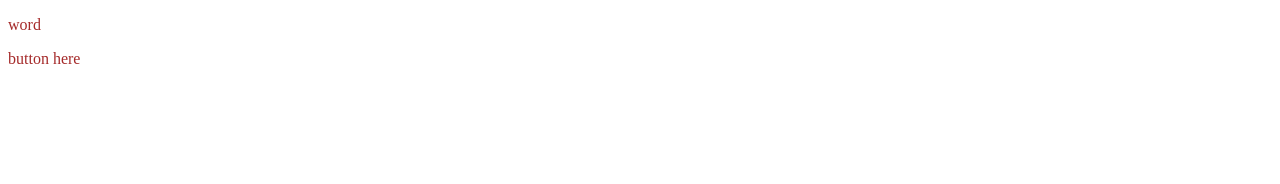
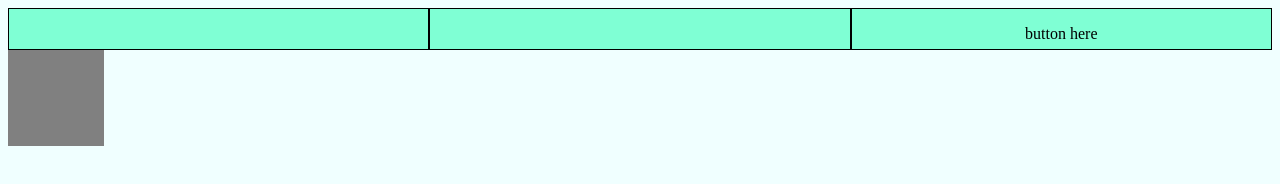
Before and after one commit to FroggoLight/odin-etch-a-sketch, a plain HTML site: page index.html in a window 1280 px wide. Drawn offline with Linux system fonts and the light colour scheme.

Commit message:
added 1 grey box to main page

```diff
--- a/functions.js
+++ b/functions.js
@@ -0,0 +1,7 @@
+const mainMiddle = document.getElementById("middleMain");
+
+const para = document.createElement("div");
+para.className = "small-boxes"
+
+
+mainMiddle.appendChild(para);
--- a/index.html
+++ b/index.html
@@ -7,7 +7,6 @@
     <title>Document</title>
 </head>
 <body>
-    <p>word</p>
     <div class = "verticalBox">
 
         <div class = "topBar">
@@ -18,7 +17,7 @@
             </div>
         </div>
 
-        <div class = "middleMain">
+        <div id = "middleMain">
 
         </div>
     </div>
--- a/style.css
+++ b/style.css
@@ -1,12 +1,25 @@
-* {
-    color: brown;
+body {
+    background-color:azure;
 }
 
-.topBox {
+.topBar {
     display: flex;
-    color:lightblue;
+    background-color:lightblue;
 }
 
-.verticalBox {
-    color:brown;
+.topBar div {
+    background-color:aquamarine;
+    border: 1px solid black;
+    height: 40px;
+    flex: 1 1 0%;
 }
+
+.topRight {
+    text-align: center;
+}
+
+.small-boxes {
+    width: 96px;
+    height: 96px;
+    background-color: grey;
+}
```
